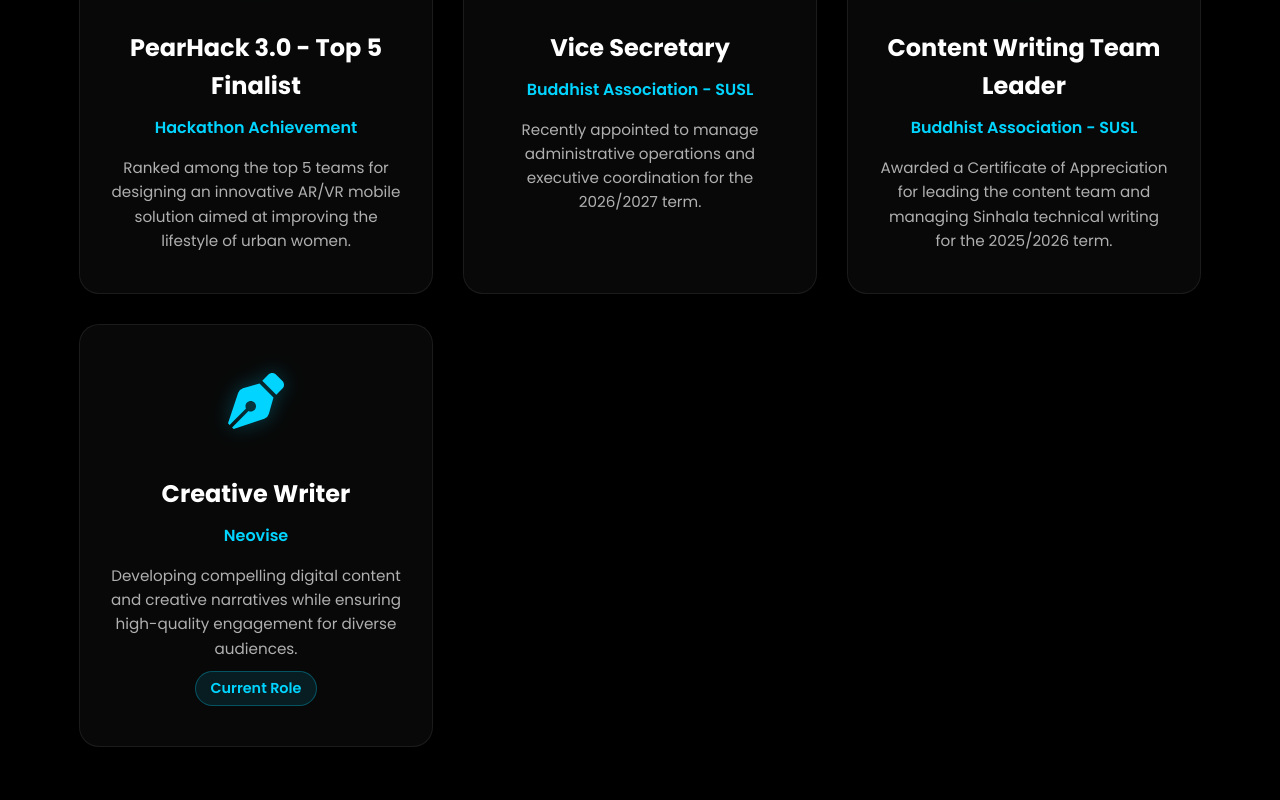
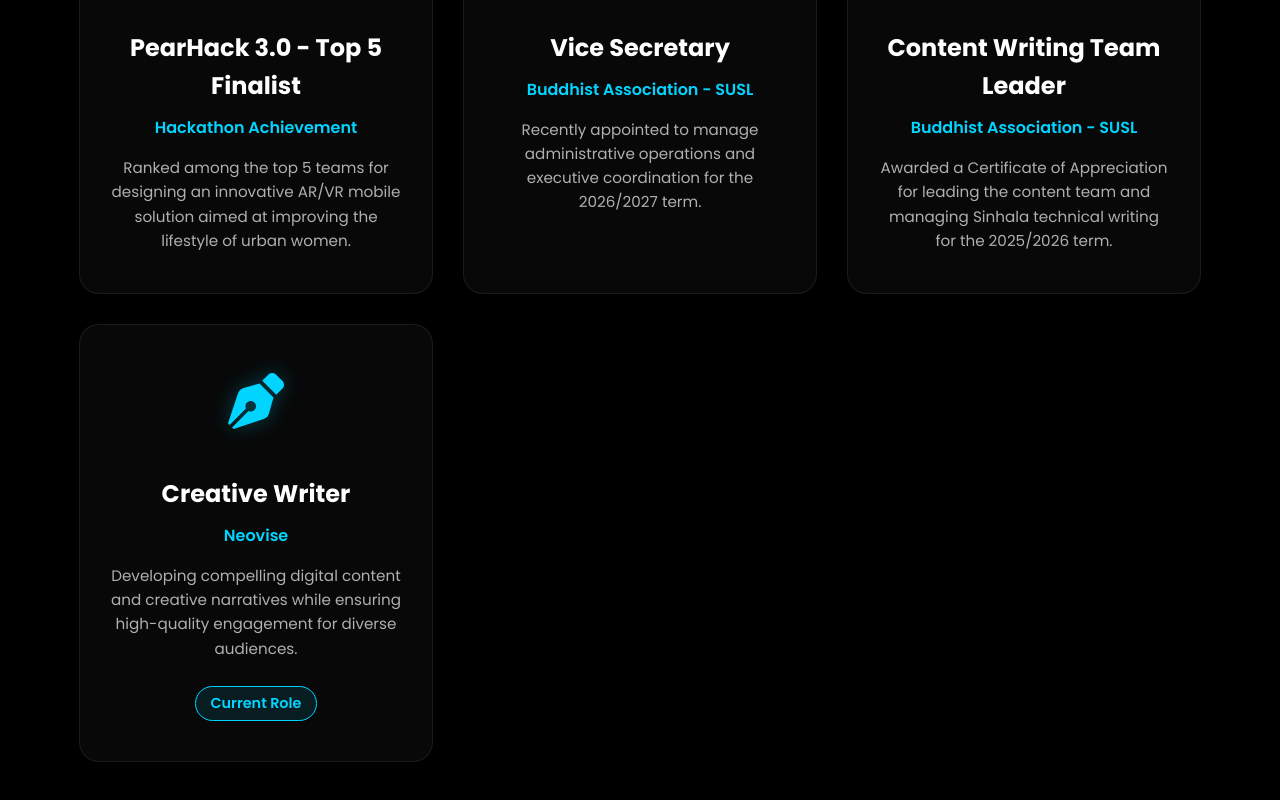
Before and after one commit to Madhu20021111/My_Portfolio, a React (Create React App) app: page / in a window 1280 px wide. Shown: the part 3737-4537 px from the top of the page. Built offline with nearby package versions, Linux system fonts and the light colour scheme.

Commit message:
added neovise link

```diff
--- a/src/components/Achievements.css
+++ b/src/components/Achievements.css
@@ -206,6 +206,28 @@
   gap: 30px;
 }
 
+.results-tag-link {
+  text-decoration: none;
+  display: inline-block;
+  margin-top: 15px;
+}
+
+.results-tag-link:hover .results-tag {
+  background-color: #00d4ff;
+  color: #000;
+  box-shadow: 0 0 15px rgba(0, 212, 255, 0.6);
+  transform: translateY(-3px);
+  cursor: pointer;
+}
+
+.results-tag {
+  transition: all 0.3s ease;
+  border: 1px solid #00d4ff;
+  color: #00d4ff;
+  padding: 5px 15px;
+  border-radius: 20px;
+}
+
 /* Custom Scrollbar for the Flow Section */
 .cert-flow-container::-webkit-scrollbar {
   height: 6px;
--- a/src/components/Achievements.js
+++ b/src/components/Achievements.js
@@ -72,7 +72,7 @@ const Achievements = () => {
           </div>
         </div>
 
-        {/* Section 2: Leadership & Awards (Grid) */}
+        {/* Section 2: Leadership & Experiences (Grid) */}
         <div style={{ position: 'relative', textAlign: 'center', margin: '80px 0 40px' }}>
           <h2 className="section-title" style={{ marginBottom: '0' }}>Leadership & Experiences</h2>
           <div className="underline" style={{ margin: '10px auto' }}></div>
@@ -95,7 +95,16 @@ const Achievements = () => {
         <p className="achievement-desc">
           Developing compelling digital content and creative narratives while ensuring high-quality engagement for diverse audiences.
         </p>
+
+        {/* Clickable Current Role Button */}
+        <a
+          href="https://neovise.me/author/nirosha-madhumali/"
+          target="_blank"
+          rel="noopener noreferrer"
+          className="results-tag-link"
+        >
           <div className="results-tag">Current Role</div>
+        </a>
       </div>
         </div>
       </div>
```
Lines whose indentation alone changed are shown as unchanged.
